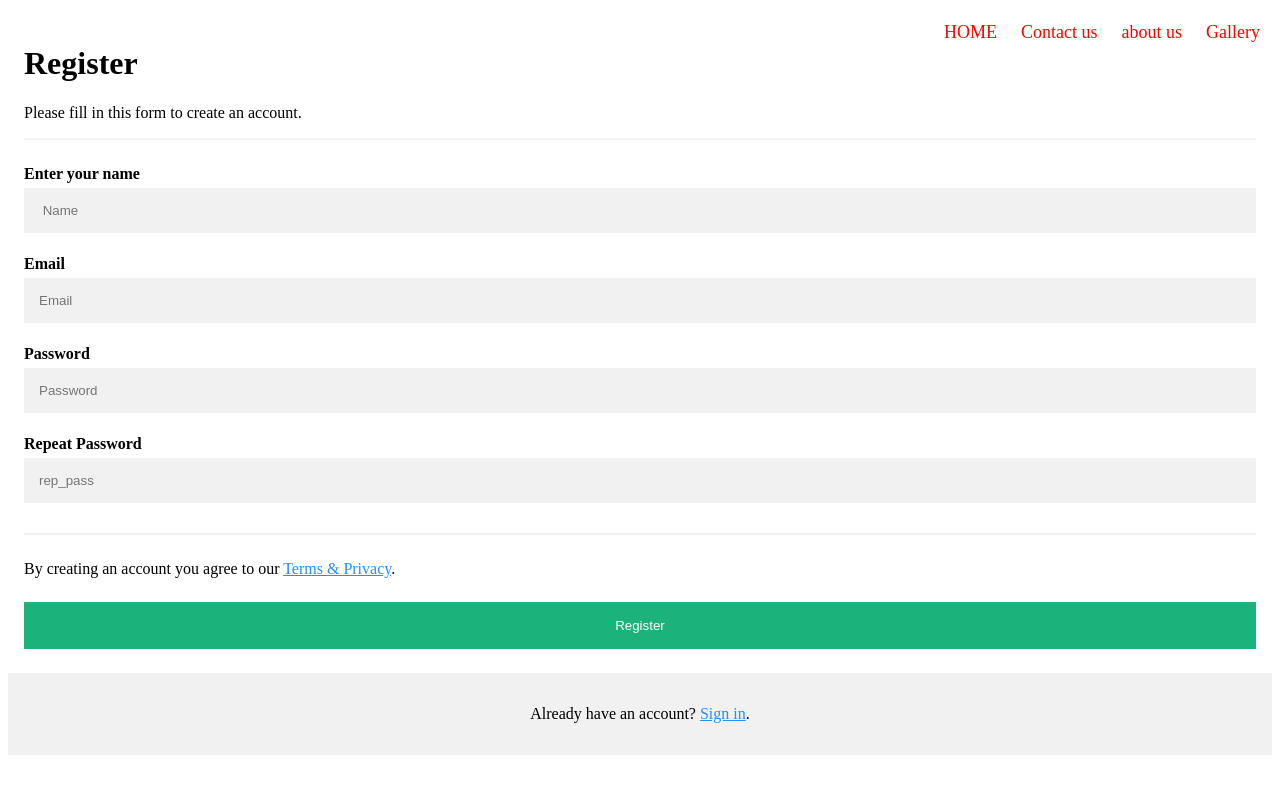
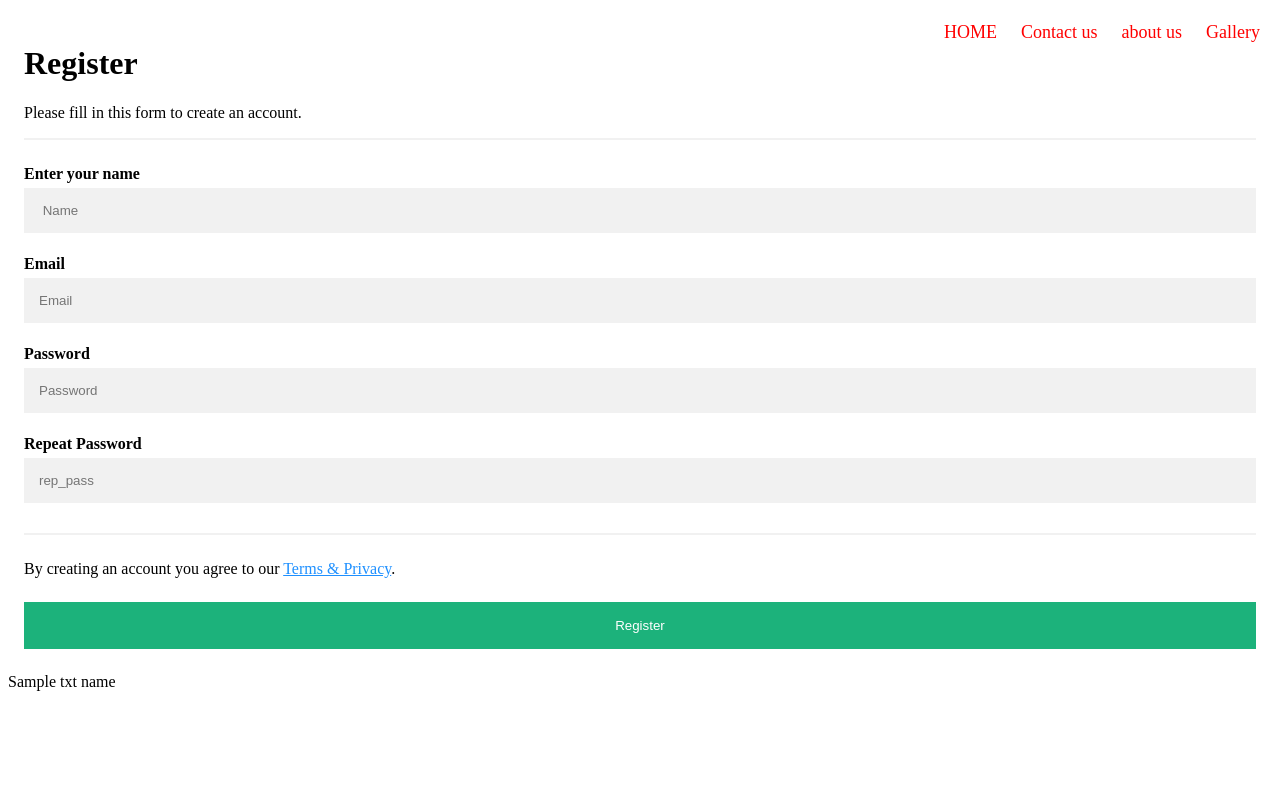
Before and after one commit to Jayendra-1017/Intership_major_project, a Flask app: template templates/contact.html in a window 1280 px wide. Run offline with Flask 2, Linux system fonts and the light colour scheme; the template is opened without the code that fills it: most values are stand-ins (such as "Sample title", 1, 10 or a date in 2020); some libraries are stand-ins or nearby versions.

Commit message:
Update contact.html

```diff
--- a/templates/contact.html
+++ b/templates/contact.html
@@ -1,4 +1,3 @@
-
 <html lang="en">
 <head>
     <meta charset="UTF-8">
@@ -138,7 +137,7 @@ a {
     </div>
 
 
-    <form action= "connection.php" method="post">
+    <form action="{{url_for('login')}}" method="post">
         <div class="container">
           <h1>Register</h1>
           <p>Please fill in this form to create an account.</p>
@@ -159,10 +158,8 @@ a {
           <p>By creating an account you agree to our <a href="#">Terms & Privacy</a>.</p>
           <button type="submit" class="registerbtn">Register</button>
         </div>
+      {{txt_name}}
 
-        <div class="container signin">
-          <p>Already have an account? <a href="#">Sign in</a>.</p>
-        </div>
       </form>
       <script src="https://code.jquery.com/jquery-3.4.1.slim.min.js"
             integrity="sha384-J6qa4849blE2+poT4WnyKhv5vZF5SrPo0iEjwBvKU7imGFAV0wwj1yYfoRSJoZ+n"
```
